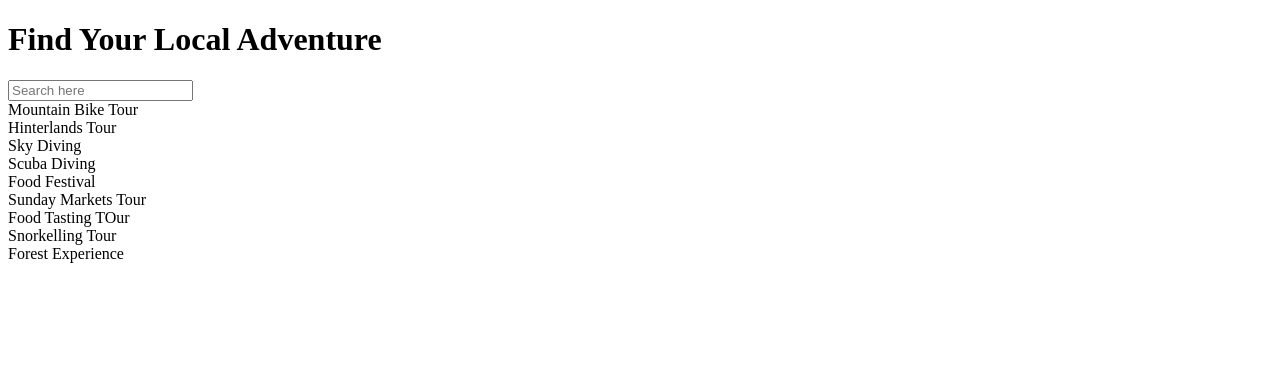
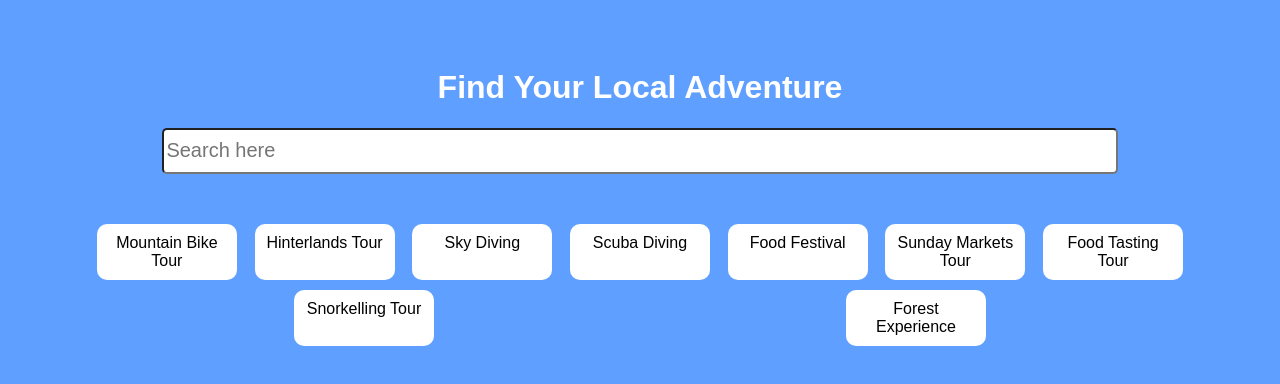
Before and after one commit to Lairens/learningNewStuff, a plain HTML site: page understandingDOM/listFiltering/index.html in a window 1280 px wide. Drawn offline with Linux system fonts and the light colour scheme.

Commit message:
Basic Css
Building the basic css of the web page for ease of use, no particular design challenge or objective.
Looks clear, easily readable, improve upon it as I go but will suffice for testing purpose

```diff
--- a/understandingDOM/listFiltering/css/style.css
+++ b/understandingDOM/listFiltering/css/style.css
@@ -0,0 +1,40 @@
+/* Style for the filtering list project*/
+
+body {
+    padding: 40px;
+    background: #5f9fff;
+    font-family: Arial;
+}
+
+h1 {
+    text-align: center;
+    color: white;
+}
+
+.search-container {
+    display: flex;
+    justify-content: space-around;
+}
+
+#search-bar {
+    width: 80%;
+    height: 40px;
+    border-radius: 5px;
+    font-size: 20px;
+}
+
+.adventures-container {
+    margin: 40px;
+    display: flex;
+    flex-flow: row wrap;
+    justify-content: space-around;
+}
+
+.adventure {
+    width: 120px;
+    padding: 10px;
+    margin-top: 10px;
+    border-radius: 10px;
+    text-align: center;
+    background: white;
+}
--- a/understandingDOM/listFiltering/index.html
+++ b/understandingDOM/listFiltering/index.html
@@ -1,7 +1,7 @@
 <!DOCTYPE html>
 <html>
     <head>
-
+        <link rel="stylesheet" type="text/css" href="css/style.css">
     </head>
     <body>
         <h1>Find Your Local Adventure</h1>
@@ -13,9 +13,10 @@
             <div class='adventure'>Scuba Diving</div>
             <div class='adventure'>Food Festival</div>
             <div class='adventure'>Sunday Markets Tour</div>
-            <div class='adventure'>Food Tasting TOur</div>
+            <div class='adventure'>Food Tasting Tour</div>
             <div class='adventure'>Snorkelling Tour</div>
             <div class='adventure'>Forest Experience</div>
         </div>
+        <script src="js/script.js"></script>
     </body>
 </html>
```
